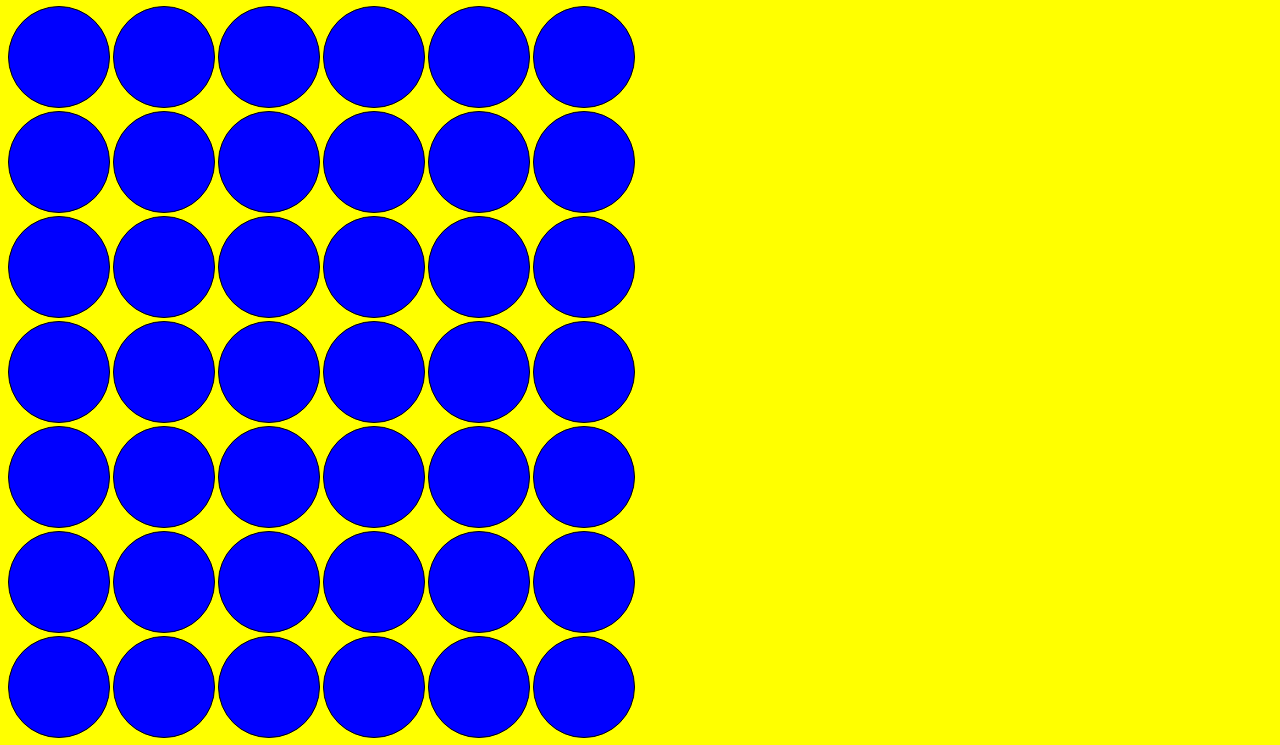
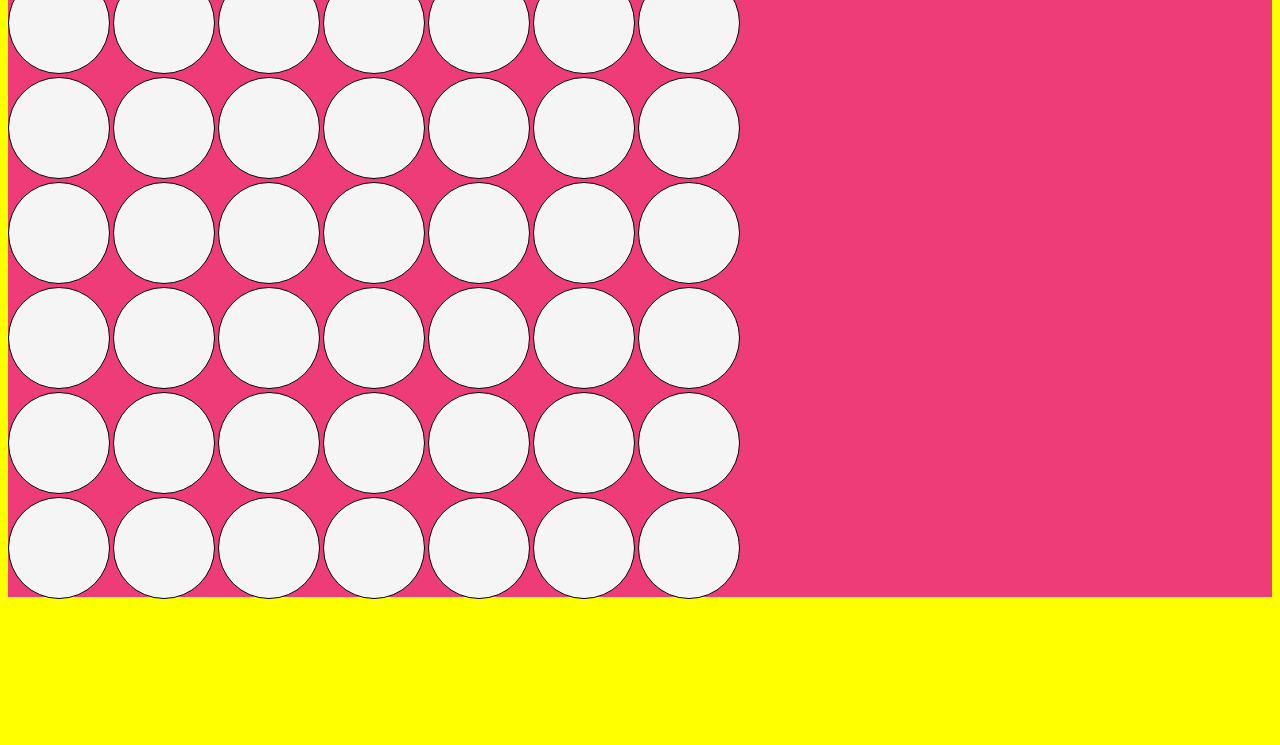
Before and after one commit to suarey/Connect-Four, a plain HTML site: page index.html in a window 1280 px wide. Shown: the part 73-818 px from the top of the page. Drawn offline with Linux system fonts and the light colour scheme.

Commit message:
Display circles, colors, functionality

```diff
--- a/index.html
+++ b/index.html
@@ -12,48 +12,54 @@
 <body>
     <h1>Connect Four</h1>
     <div id="container">
-        <div class="box"></div>
-        <div class="box"></div>
-        <div class="box"></div>
-        <div class="box"></div>
-        <div class="box"></div>
-        <div class="box"></div>
-        <div class="box"></div>
-        <div class="box"></div>
-        <div class="box"></div>
-        <div class="box"></div>
-        <div class="box"></div>
-        <div class="box"></div>
-        <div class="box"></div>
-        <div class="box"></div>
-        <div class="box"></div>
-        <div class="box"></div>
-        <div class="box"></div>
-        <div class="box"></div>
-        <div class="box"></div>
-        <div class="box"></div>
-        <div class="box"></div>
-        <div class="box"></div>
-        <div class="box"></div>
-        <div class="box"></div>
-        <div class="box"></div>
-        <div class="box"></div>
-        <div class="box"></div>
-        <div class="box"></div>
-        <div class="box"></div>
-        <div class="box"></div>
-        <div class="box"></div>
-        <div class="box"></div>
-        <div class="box"></div>
-        <div class="box"></div>
-        <div class="box"></div>
-        <div class="box"></div>
-        <div class="box"></div>
-        <div class="box"></div>
-        <div class="box"></div>
-        <div class="box"></div>
-        <div class="box"></div>
-        <div class="box"></div>
+        <div class="box col-0"></div>
+        <div class="box col-1"></div>
+        <div class="box col-2"></div>
+        <div class="box col-3"></div>
+        <div class="box col-4"></div>
+        <div class="box col-5"></div>
+        <div class="box col-6"></div>
+
+        <div class="box col-0"></div>
+        <div class="box col-1"></div>
+        <div class="box col-2"></div>
+        <div class="box col-3"></div>
+        <div class="box col-4"></div>
+        <div class="box col-5"></div>
+        <div class="box col-6"></div>
+
+        <div class="box col-0"></div>
+        <div class="box col-1"></div>
+        <div class="box col-2"></div>
+        <div class="box col-3"></div>
+        <div class="box col-4"></div>
+        <div class="box col-5"></div>
+        <div class="box col-6"></div>
+
+        <div class="box col-0"></div>
+        <div class="box col-1"></div>
+        <div class="box col-2"></div>
+        <div class="box col-3"></div>
+        <div class="box col-4"></div>
+        <div class="box col-5"></div>
+        <div class="box col-6"></div>
+
+        <div class="box col-0"></div>
+        <div class="box col-1"></div>
+        <div class="box col-2"></div>
+        <div class="box col-3"></div>
+        <div class="box col-4"></div>
+        <div class="box col-5"></div>
+        <div class="box col-6"></div>
+
+        <div class="box col-0"></div>
+        <div class="box col-1"></div>
+        <div class="box col-2"></div>
+        <div class="box col-3"></div>
+        <div class="box col-4"></div>
+        <div class="box col-5"></div>
+        <div class="box col-6"></div>
+
     </div>
 
 </body>
--- a/main.css
+++ b/main.css
@@ -2,21 +2,41 @@ body {
     background-color: yellow;
 }
 
+h1 {
+    border: 5px solid black;
+    display: inline;
+    padding: 1px;
+
+
+}
+
 #container {
     display: grid;
-    grid-template-rows: 100px 100px 100px 100px 100px 100px 100px;
-    grid-template-columns: 100px 100px 100px 100px 100px 100px;
-    align-items: center;
+    grid-template-rows: 100px 100px 100px 100px 100px 100px;
+    grid-template-columns: 100px 100px 100px 100px 100px 100px 100px;
+    margin: 0 auto;
     grid-gap: 5px;
+    background-color: #ee3c78;
+    background-size: 300px;
+
 
 }
 
 .box {
     justify-content: center;
-    background-color: blue;
+    background-color: whitesmoke;
     border: 1px solid black;
     height: 100px;
     width: 100px;
-   border-radius: 50%;
+    border-radius: 50%;
+    align-items: right;
 
 }
+
+.red {
+    background-color: red !important;
+}
+
+.green {
+    background-color: green !important;
+}
--- a/main.js
+++ b/main.js
@@ -1,10 +1,59 @@
 console.log("JS loaded.");
 
+/*
+ *  CONSTANTS, STATE and CACHED DOM ELEMENTS
+ */
+
 document.turn = "Player 1";
+const container = document.getElementById('container');
+const state = new Array(42).fill(0);
+const boxes = document.querySelectorAll('.box');
 
-let container = document.getElementById('container');
+/*
+ *  EVENT LISTENERS
+ */
 
-container.addEventListener('click', function(e){
-    e.target.innerText = "HI";
-    // console.log(e.target.)
-});
+container.addEventListener('click', dropCircle);
+
+/*
+ *  UTILITY FUNCTIONS
+ */
+
+function dropCircle(evt) {
+    let column = evt.target.classList[1].split("-")[1];
+    let colBottomIdx = 35 + column;
+    for (var start=colBottomIdx; start>=0; start-=7) {
+        if (state[start] === 0) {
+            state[start] = document.turn === "Player 1" ? 1 : -1;
+            document.turn = document.turn === "Player 1" ? "Player 2" : "Player 1";
+            render();
+            return;
+        }
+    }
+}
+
+/*
+ *  UTILITY FUNCTIONS
+ */
+
+function winner() {
+    // Write code here
+    // winner should look at state and determine if there's a winner
+    // if there are 4 in a row for P1 return 1; P2 return -1; else return 0
+    if () {
+
+    } else if {
+
+    } else {
+
+    }
+
+}
+
+function render() {
+    for (let i=0; i<state.length; i++) {
+        if (state[i] !== 0) {
+            boxes[i].classList.add(state[i] === 1 ? "red": "green");
+        }
+    }
+}
```
